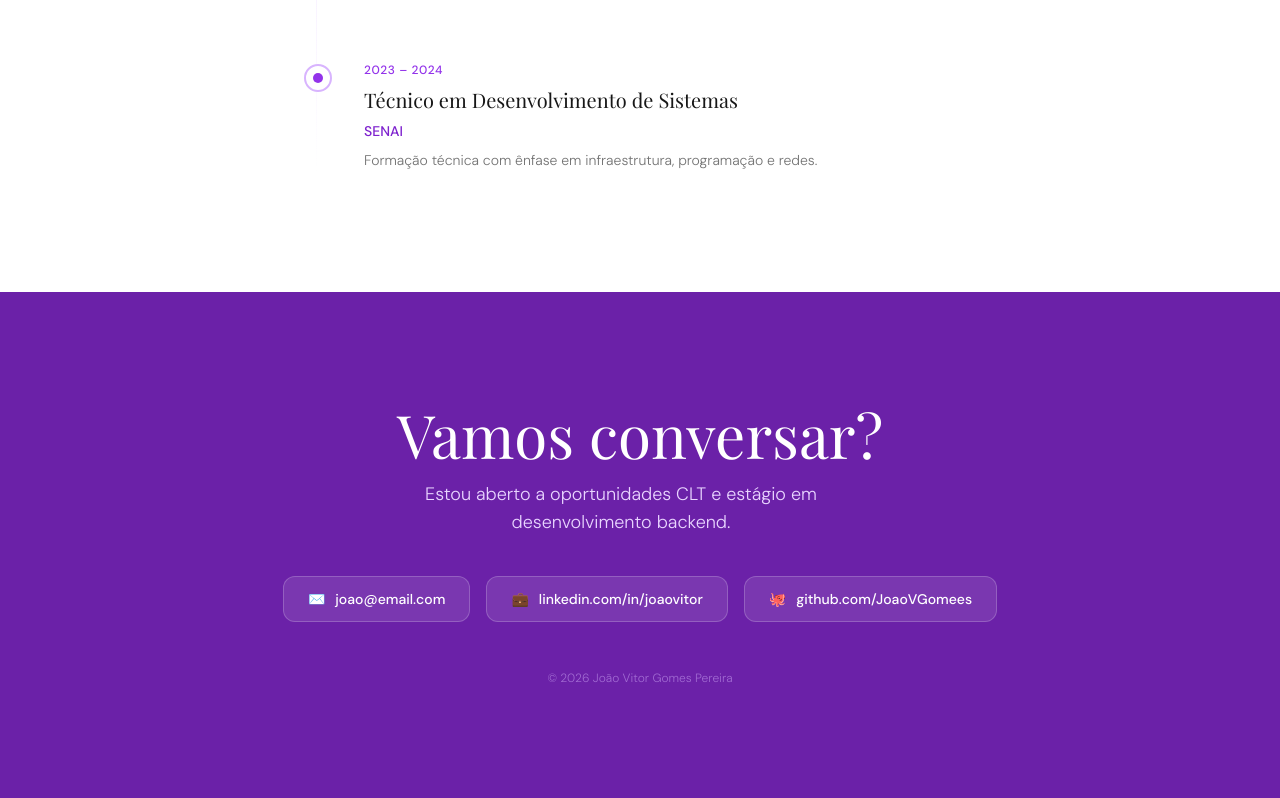
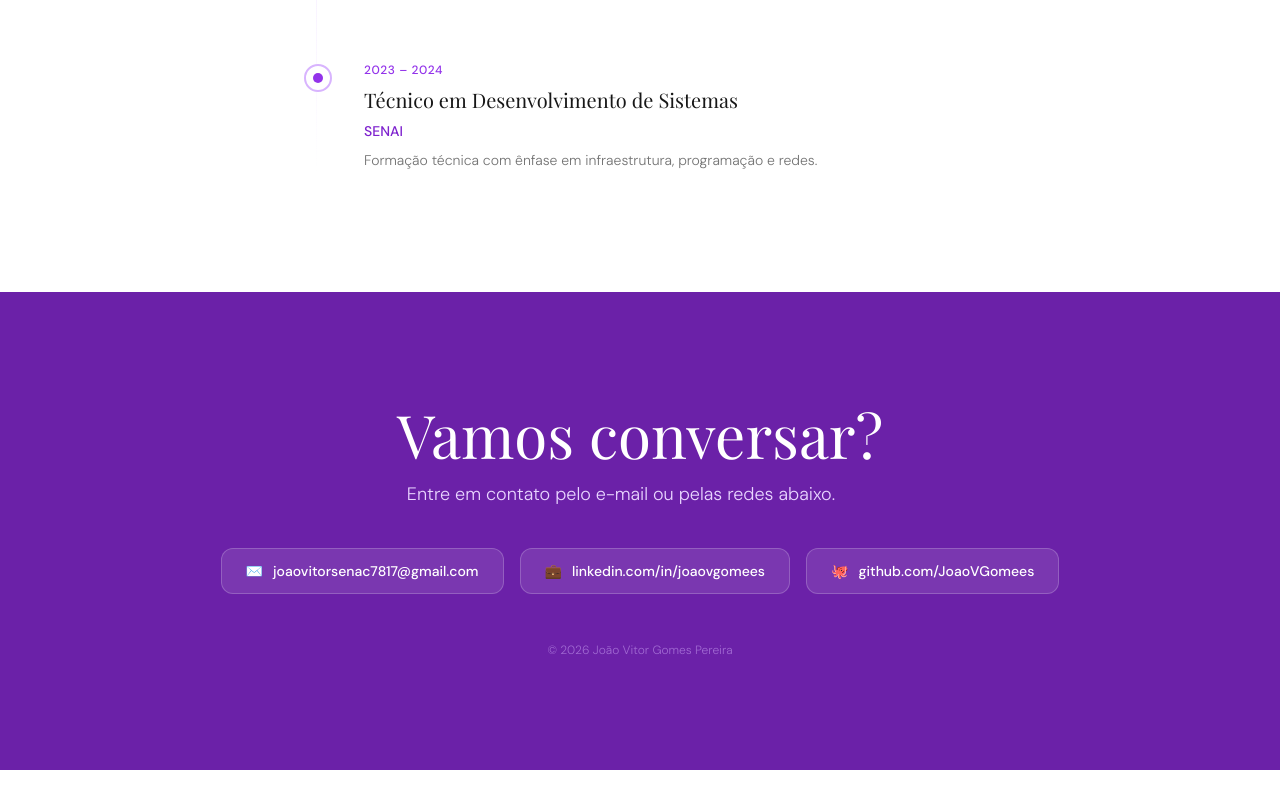
Before and after one commit to JoaoVGomees/portfolio-react, a React (Vite) app: page / in a window 1280 px wide. Shown: the part 4143-4941 px from the top of the page. After the commit the page ends 4913 px from the top, so only its background shows below. Built offline with nearby package versions, Linux system fonts and the light colour scheme; a web font is replaced by a local one.

Commit message:
fix: remove job availability mention from Contato section

```diff
--- a/src/components/Contato.jsx
+++ b/src/components/Contato.jsx
@@ -1,9 +1,9 @@
 import useScrollReveal from '../hooks/useScrollReveal'
 
 const links = [
-  { label: 'joao@email.com',           href: 'mailto:joao@email.com',              icon: '✉️' },
-  { label: 'linkedin.com/in/joaovitor', href: 'https://linkedin.com/in/joaovitor',  icon: '💼' },
-  { label: 'github.com/JoaoVGomees',    href: 'https://github.com/JoaoVGomees',     icon: '🐙' },
+  { label: 'joaovitorsenac7817@gmail.com', href: 'mailto:joaovitorsenac7817@gmail.com', icon: '✉️' },
+  { label: 'linkedin.com/in/joaovgomees',  href: 'https://linkedin.com/in/joaovgomees',  icon: '💼' },
+  { label: 'github.com/JoaoVGomees',       href: 'https://github.com/JoaoVGomees',        icon: '🐙' },
 ]
 
 export default function Contato() {
@@ -19,7 +19,7 @@ export default function Contato() {
             Vamos conversar?
           </h2>
           <p className="text-purple-200 dark:text-purple-300 font-light text-lg max-w-md">
-            Estou aberto a oportunidades CLT e estágio em desenvolvimento backend.
+            Entre em contato pelo e-mail ou pelas redes abaixo.
           </p>
         </div>
 
```
